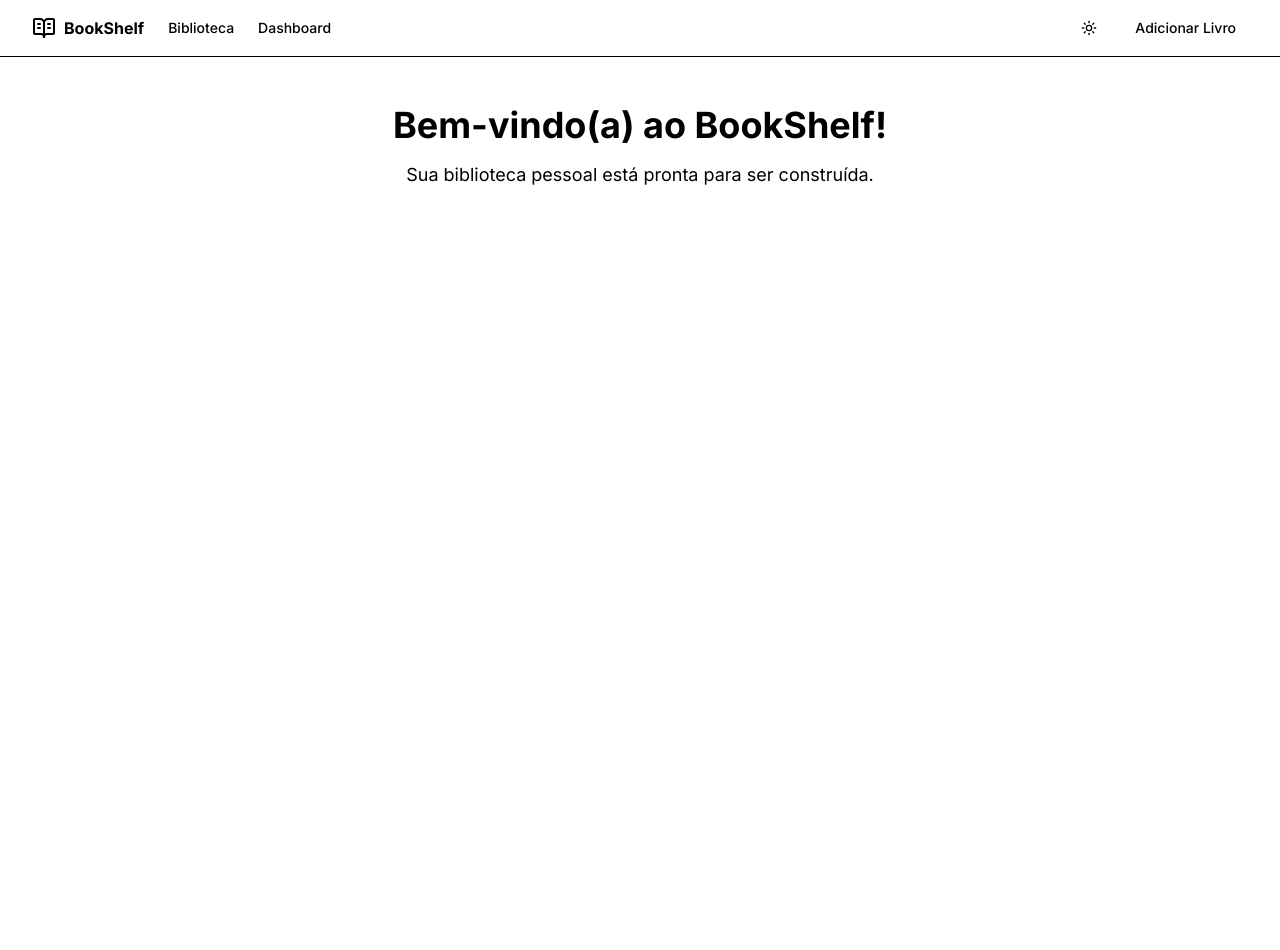
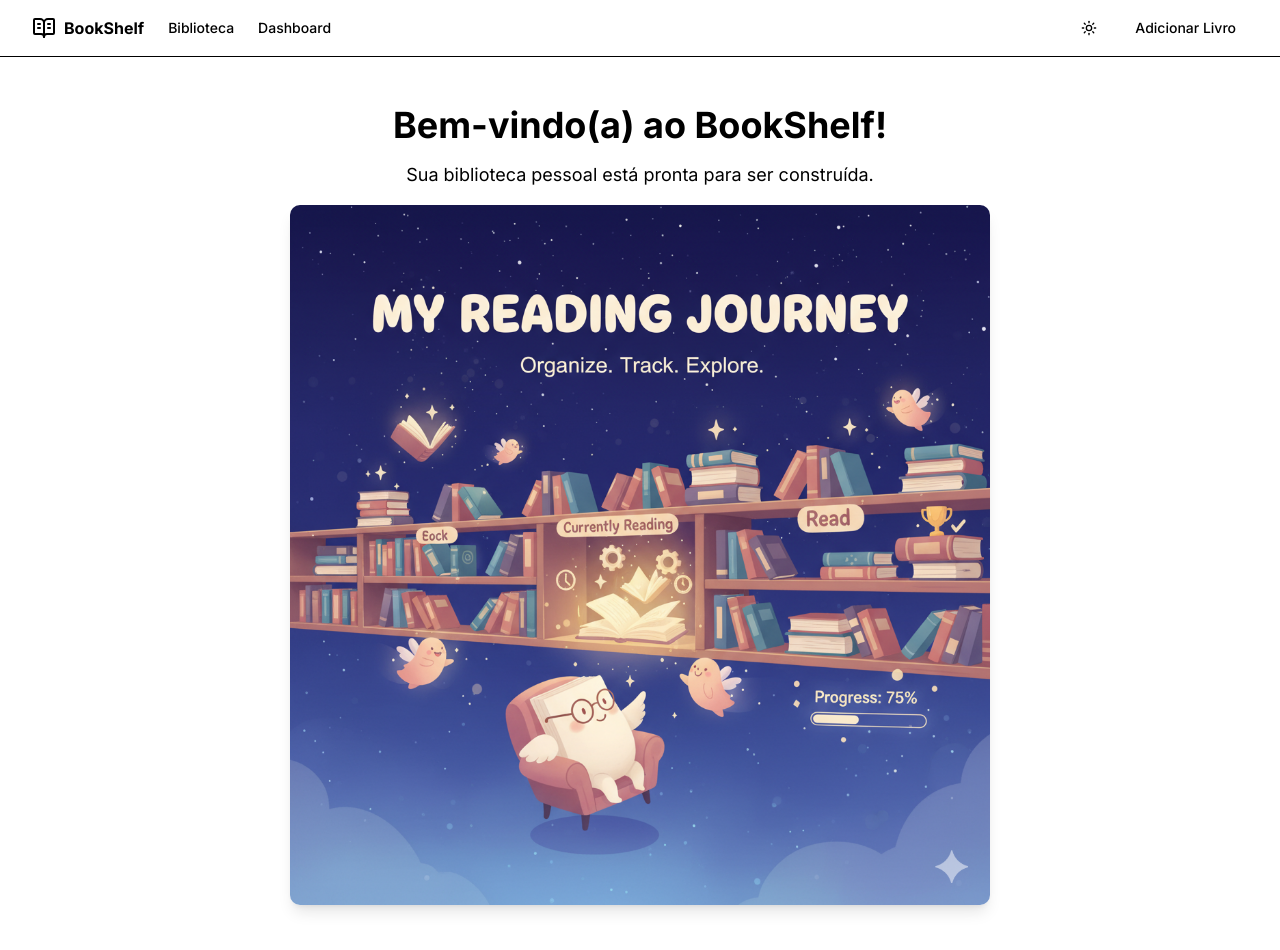
Before and after one commit to KarolSalvador/bookshelf, a Next.js app: page / in a window 1280 px wide. Shown: the top 950 px of the page. Before the commit the page ends 800 px from the top, so only its background shows below. Built offline with nearby package versions, Linux system fonts and the light colour scheme.

Commit message:
feat: Adiciona imagem a tela inicial

```diff
--- a/app/page.tsx
+++ b/app/page.tsx
@@ -1,12 +1,22 @@
 import * as React from "react";
+import Image from "next/image";
 
 export default function Home() {
   return (
     <div className="flex flex-col items-center justify-center p-4 text-center">
       <h1 className="text-4xl font-bold mb-4">Bem-vindo(a) ao BookShelf!</h1>
-      <p className="text-lg text-muted-foreground">
+      <p className="text-lg text-muted-foreground mb-4">
         Sua biblioteca pessoal está pronta para ser construída.
       </p>
+
+      <Image
+        src="/images/Gemini_Generated_bookshelf.png"
+        alt="Ilustração de uma estante de livros para acompanhar leitura"
+        width={700}
+        height={500}
+        priority
+        className="rounded-lg shadow-lg"
+      />
     </div>
   );
 }
```
Also changed, not shown: public/images/Gemini_Generated_bookshelf.png (added).
